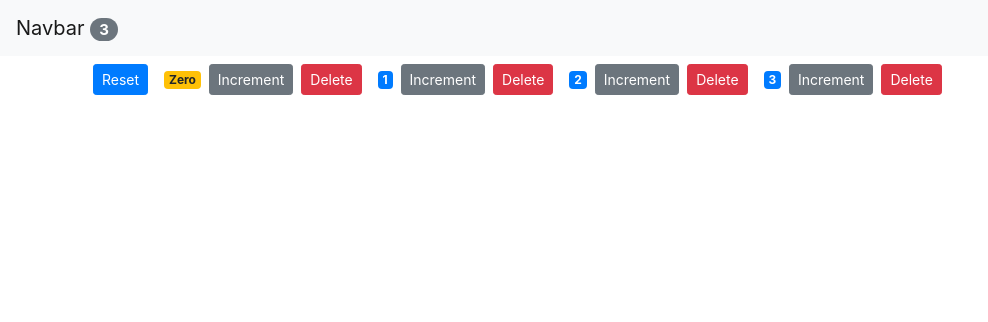
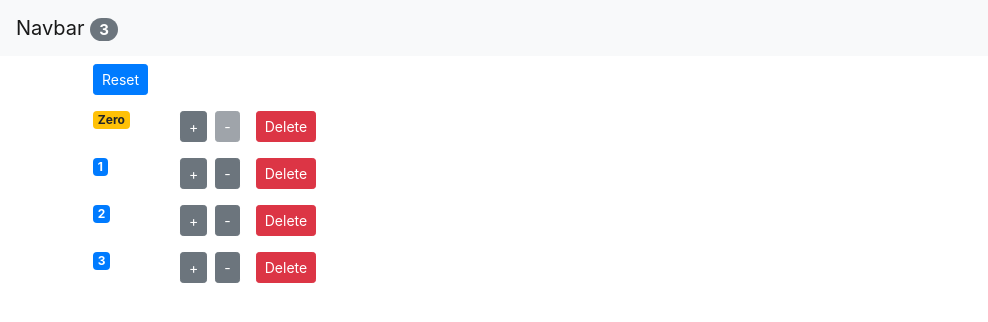
Before and after one commit to UsmanAfzl/Counter, a React (Create React App) app: page / in a window 1280 px wide. Shown: the top 322 px of the page, without its empty margins (0-988 px from the left). Built offline with nearby package versions, Linux system fonts and the light colour scheme.

Commit message:
Final commit

```diff
--- a/src/App.js
+++ b/src/App.js
@@ -31,6 +31,13 @@ class App extends Component {
     });
     this.setState({ counters });
   };
+  handleDecrement = (counter) => {
+    const counters = [...this.state.counters];
+    const index = this.state.counters.indexOf(counter);
+    counter.value--;
+    counters[index] = { ...counter };
+    this.setState({ counters });
+  };
   render() {
     return (
       <React.Fragment>
@@ -43,6 +50,7 @@ class App extends Component {
             onIncrement={this.handleIncrement}
             onReset={this.handleReset}
             counters={this.state.counters}
+            onDecrement={this.handleDecrement}
           />
         </main>
       </React.Fragment>
--- a/src/components/counter.jsx
+++ b/src/components/counter.jsx
@@ -4,12 +4,23 @@ class Conuter extends Component {
   render() {
     return (
       <React.Fragment>
+        <div className="row">
+          <div className="col-1">
             <span className={this.getBadgeClasses()}>{this.formatCount()}</span>
+          </div>
+          <div className="col">
             <button
               onClick={() => this.props.onIncrement(this.props.counter)}
               className="btn btn-secondary btn-sm"
             >
-          Increment
+              +
+            </button>
+            <button
+              onClick={() => this.props.onDecrement(this.props.counter)}
+              className="btn btn-secondary btn-sm m-2"
+              disabled={this.props.counter.value === 0 ? "disabled" : ""}
+            >
+              -
             </button>
             <button
               onClick={() => this.props.onDelete(this.props.counter.id)}
@@ -17,6 +28,8 @@ class Conuter extends Component {
             >
               Delete
             </button>
+          </div>
+        </div>
       </React.Fragment>
     );
   }
--- a/src/components/counters.jsx
+++ b/src/components/counters.jsx
@@ -16,6 +16,7 @@ class Counters extends Component {
             onDelete={this.props.onDelete}
             counter={counter}
             onIncrement={this.props.onIncrement}
+            onDecrement={this.props.onDecrement}
           />
         ))}
       </div>
--- a/src/components/navbar.jsx
+++ b/src/components/navbar.jsx
@@ -4,12 +4,12 @@ class Navbar extends Component {
   render() {
     return (
       <nav className="navbar navbar-light bg-light">
-        <a className="navbar-brand" href="#">
+        <div className="navbar-brand" href="#">
           Navbar{" "}
           <span className="badge badge-pill badge-secondary">
             {this.props.totalCounters}
           </span>
-        </a>
+        </div>
       </nav>
     );
   }
```
Lines whose indentation alone changed are shown as unchanged.
